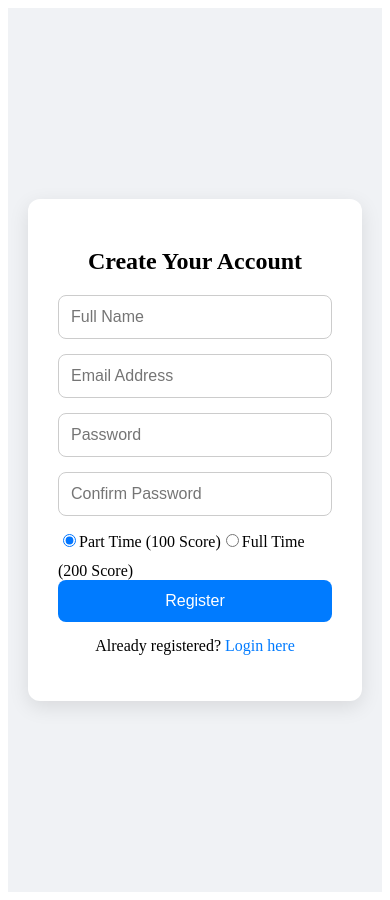
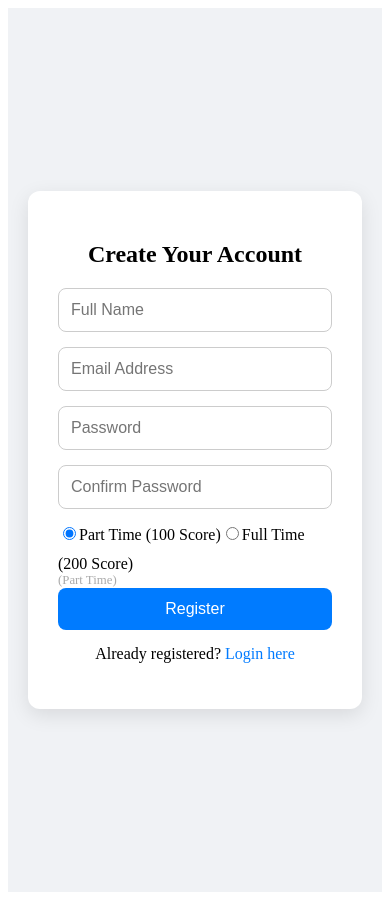
Before and after one commit to gamitroshan009/Cashier-Simulator, a React (Vite) app in the folder client/: page /register in a window 390 px wide. Built offline with nearby package versions, Linux system fonts and the light colour scheme.

Commit message:
bug on mobile 1

```diff
--- a/client/src/pages/Register.jsx
+++ b/client/src/pages/Register.jsx
@@ -111,6 +111,9 @@ const Register = () => {
             Full Time (200 Score)
           </label>
         </div>
+        <span style={{fontSize: '0.8em', color: '#aaa'}}>
+          ({form.shift === 'fulltime' ? 'Full Time' : 'Part Time'})
+        </span>
 
         <button type="submit">Register</button>
 
--- a/client/src/user/Home.jsx
+++ b/client/src/user/Home.jsx
@@ -13,9 +13,9 @@ const Home = () => {
   const [countdown, setCountdown] = useState(0);
   const [message, setMessage] = useState('');
   const [showDropdown, setShowDropdown] = useState(false);
-
   const [loading, setLoading] = useState(true);
   const [progress, setProgress] = useState(1);
+  const [shift, setShift] = useState('parttime'); // Add this state
 
   useEffect(() => {
     simulateProgressWhileLoading();
@@ -60,12 +60,14 @@ const Home = () => {
       const res = await axios.get(`https://cashier-simulator.onrender.com/api/score/${user.username}`);
       setScore(res.data.score);
       setEntries(res.data.entries || []);
+      setShift(res.data.shift || user.shift || 'parttime'); // Set shift from backend or user
       if (res.data.score === 0) setMessage("You lose the game");
       else if (res.data.score < 10) setMessage("Work hard!");
       else if (res.data.score >= 100) setMessage("Well done!");
     } catch (err) {
       setScore(0);
       setEntries([]);
+      setShift(user.shift || 'parttime');
     }
   };
 
@@ -189,7 +191,7 @@ const Home = () => {
           </div>
 
           <div className="score-display">
-            Total Score: <b>{score}</b>
+            Total Score: <b>{score}</b> <span style={{fontSize: '0.8em', color: '#aaa'}}>({shift})</span>
           </div>
 
           {countdown > 0 && (
```
Also changed, not shown: 1 other file (tests, documents, lock files or other folders).
